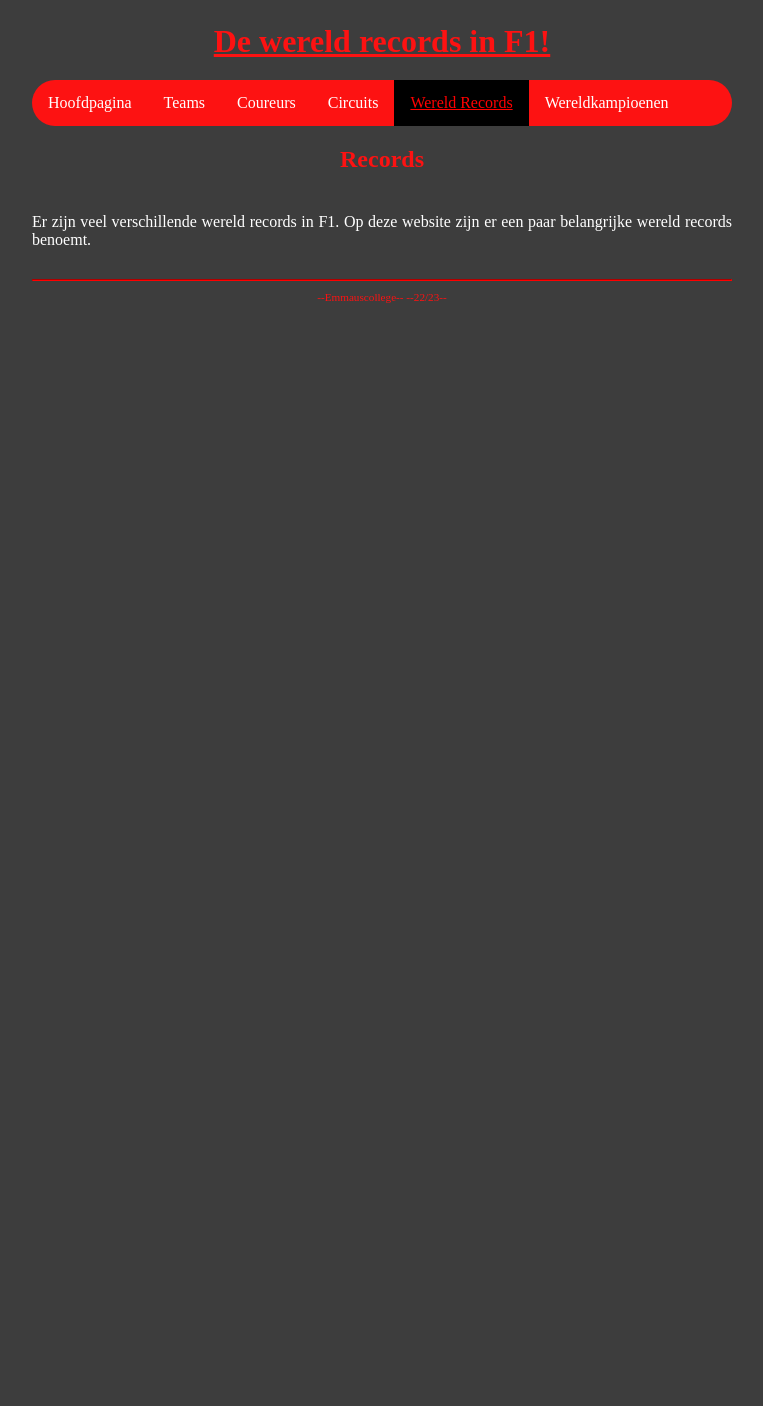
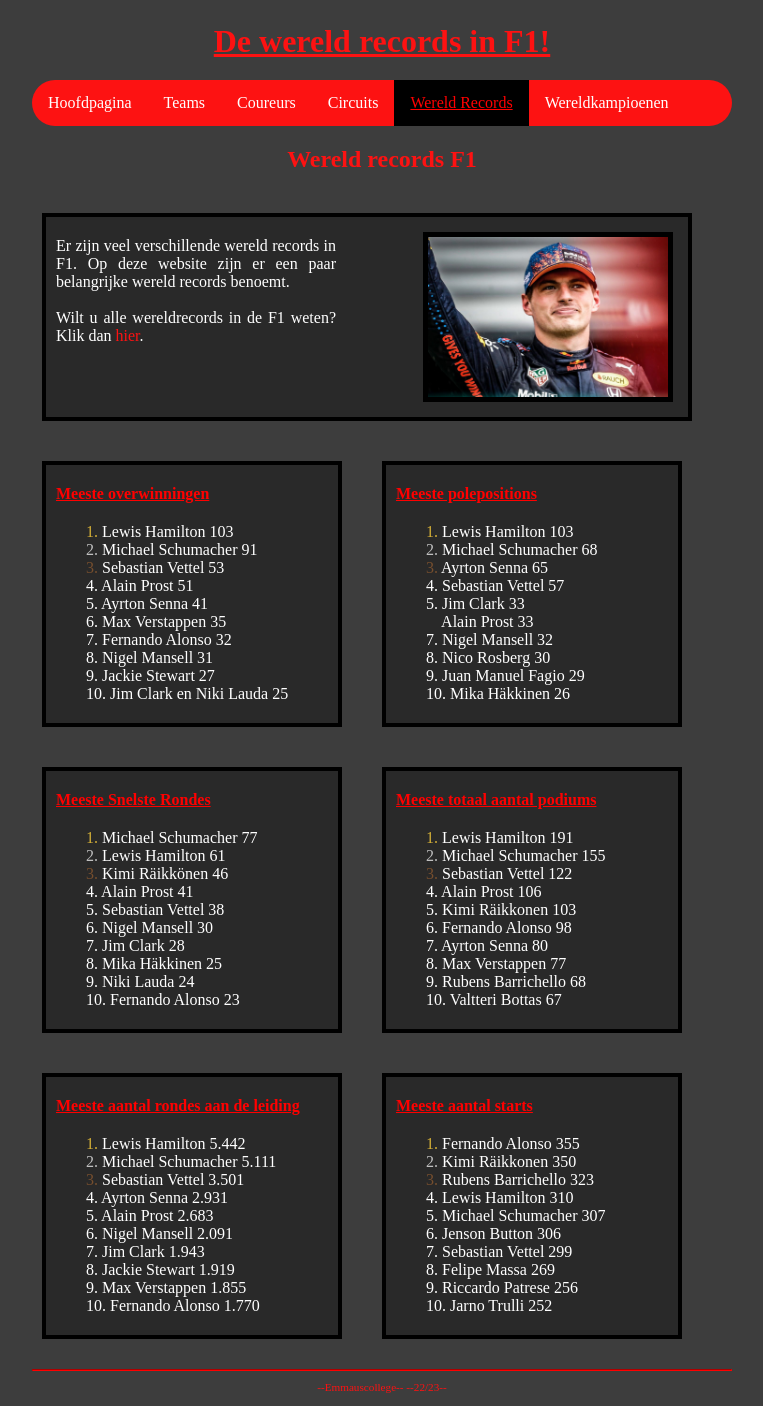
Before and after one commit to emmaus-archief/2223-4H-website-4hin2-jesse, a plain HTML site: page wereldrecords.html in a window 1280 px wide. Shown: the part 7-1413 px from the top of the page, without its empty margins (258-1021 px from the left). Before the commit the page ends 800 px from the top, so only its background shows below. Drawn offline with Linux system fonts and the light colour scheme.

Commit message:
wereldrecords

```diff
--- a/style.css
+++ b/style.css
@@ -132,6 +132,16 @@ a:hover {
 hr {
   border-color:red;
   margin-top:10px;
+}
+
+.gold {
+  color: #d4af37;
+}
+.zilver {
+  color: #c0c0c0;
+}
+.brons {
+  color: #774f2e;
 }
 
 /* Navigatiebalk voor alle pagina's */
@@ -306,3 +316,43 @@ color:red;
  margin-left:10px;
  float:right;
 }
+
+
+.wereldrecordsinfo-box{
+  border:solid #000000 4px;
+  background-color:#292929;
+  margin:10px;
+  width:650px;
+}
+.wereldrecordsinfo-tekst {
+  float:left;
+  width: 300px;
+  padding:10px;
+}
+.wereldrecordsinfo-img {
+  float:right;
+  width: 250px;
+  margin: 15px;
+  border:solid black 5px;
+}
+
+.wereldrecords-boxlinks {
+  border:solid #000000 4px;
+  background-color:#292929;
+  margin:10px;
+  width:300px;
+  margin-top:30px;
+  float:left;
+}
+.wereldrecords-boxrechts {
+  border:solid #000000 4px;
+  background-color:#292929;
+  margin:10px;
+  width:300px;
+  margin-top:30px;
+  float:right;
+  margin-right: 50px;
+}
+.wereldrecords-tekst {
+  padding: 10px;
+}
--- a/wereldrecords.html
+++ b/wereldrecords.html
@@ -25,11 +25,131 @@
         <li><a href="wereldkampioenen.html">Wereldkampioenen</a></li>
       </ul>
     </nav>
-<h2 class="kopjesh2">Records</h2>
+    <h2 class="kopjesh2">Wereld records F1</h2>
     <main>
-      <p>
-        Er zijn veel verschillende wereld records in F1. Op deze website zijn er een paar belangrijke wereld records benoemt.
-      </p>
+
+
+      <div class="wereldrecordsinfo-box">
+        <p class="wereldrecordsinfo-tekst">
+          Er zijn veel verschillende wereld records in F1. Op deze website zijn er een paar belangrijke wereld records
+          benoemt.
+          <br><br>
+          Wilt u alle wereldrecords in de F1 weten? Klik dan <a
+            href="https://nl.wikipedia.org/wiki/Lijst_van_Formule_1-records">hier</a>.
+        </p>
+        <img class="wereldrecordsinfo-img" src="afbeeldingen/wereldrecords/mver.jpg">
+      </div>
+
+      <div class="wereldrecords-boxlinks">
+        <p class="wereldrecords-tekst">
+          <u class="fer"><b>Meeste overwinningen</b></u>
+        <ol>
+          <li><span class="gold">1.</span> Lewis Hamilton 103</li>
+          <li><span class="zilver">2.</span> Michael Schumacher 91</li>
+          <li><span class="brons">3.</span> Sebastian Vettel 53</li>
+          <li>4. Alain Prost 51</li>
+          <li>5. Ayrton Senna 41</li>
+          <li>6. Max Verstappen 35</li>
+          <li>7. Fernando Alonso 32</li>
+          <li>8. Nigel Mansell 31</li>
+          <li>9. Jackie Stewart 27</li>
+          <li>10. Jim Clark en Niki Lauda 25</li>
+        </ol>
+        </p>
+      </div>
+
+
+      <div class="wereldrecords-boxrechts">
+        <p class="wereldrecords-tekst">
+          <u class="fer"><b>Meeste polepositions</b></u>
+        <ol>
+          <li><span class="gold">1.</span> Lewis Hamilton 103</li>
+          <li><span class="zilver">2.</span> Michael Schumacher 68</li>
+          <li><span class="brons">3.</span> Ayrton Senna 65</li>
+          <li>4. Sebastian Vettel 57</li>
+          <li>5. Jim Clark 33 <br>
+&nbsp;&nbsp;&nbsp; Alain Prost 33</li>
+          <li>7. Nigel Mansell 32</li>
+          <li>8. Nico Rosberg 30</li>
+          <li>9. Juan Manuel Fagio 29</li>
+          <li>10. Mika Häkkinen 26</li>
+        </ol>
+        </p>
+      </div>
+
+      <div class="wereldrecords-boxlinks">
+        <p class="wereldrecords-tekst">
+          <u class="fer"><b>Meeste Snelste Rondes</b></u>
+        <ol>
+          <li><span class="gold">1.</span> Michael Schumacher 77</li>
+          <li><span class="zilver">2.</span> Lewis Hamilton 61</li>
+          <li><span class="brons">3.</span> Kimi Räikkönen 46</li>
+          <li>4. Alain Prost 41</li>
+          <li>5. Sebastian Vettel 38</li>
+          <li>6. Nigel Mansell 30</li>
+          <li>7. Jim Clark 28</li>
+          <li>8. Mika Häkkinen 25</li>
+          <li>9. Niki Lauda 24</li>
+          <li>10. Fernando Alonso 23</li>
+        </ol>
+        </p>
+      </div>
+
+      <div class="wereldrecords-boxrechts">
+        <p class="wereldrecords-tekst">
+          <u class="fer"><b>Meeste totaal aantal podiums</b></u>
+        <ol>
+          <li><span class="gold">1.</span> Lewis Hamilton 191</li>
+          <li><span class="zilver">2.</span> Michael Schumacher 155</li>
+          <li><span class="brons">3.</span> Sebastian Vettel 122</li>
+          <li>4. Alain Prost 106</li>
+          <li>5. Kimi Räikkonen 103</li>
+          <li>6. Fernando Alonso 98
+          <li>7. Ayrton Senna 80</li>
+          <li>8. Max Verstappen 77</li>
+          <li>9. Rubens Barrichello 68</li>
+          <li>10. Valtteri Bottas 67</li>
+        </ol>
+        </p>
+      </div>
+
+      <div class="wereldrecords-boxlinks">
+        <p class="wereldrecords-tekst">
+          <u class="fer"><b>Meeste aantal rondes aan de leiding</b></u>
+        <ol>
+          <li><span class="gold">1.</span> Lewis Hamilton 5.442</li>
+          <li><span class="zilver">2.</span> Michael Schumacher 5.111</li>
+          <li><span class="brons">3.</span> Sebastian Vettel 3.501</li>
+          <li>4. Ayrton Senna 2.931</li>
+          <li>5. Alain Prost 2.683</li>
+          <li>6. Nigel Mansell 2.091</li>
+          <li>7. Jim Clark 1.943</li>
+          <li>8. Jackie Stewart 1.919</li>
+          <li>9. Max Verstappen 1.855</li>
+          <li>10. Fernando Alonso 1.770</li>
+        </ol>
+        </p>
+      </div>
+
+      <div class="wereldrecords-boxrechts">
+        <p class="wereldrecords-tekst">
+          <u class="fer"><b>Meeste aantal starts</b></u>
+        <ol>
+          <li><span class="gold">1.</span> Fernando Alonso 355</li>
+          <li><span class="zilver">2.</span> Kimi Räikkonen 350</li>
+          <li><span class="brons">3.</span> Rubens Barrichello 323</li>
+          <li>4. Lewis Hamilton 310</li>
+          <li>5. Michael Schumacher 307</li>
+          <li>6. Jenson Button 306</li>
+          <li>7. Sebastian Vettel 299</li>
+          <li>8. Felipe Massa 269</li>
+          <li>9. Riccardo Patrese 256</li>
+          <li>10. Jarno Trulli 252</li>
+        </ol>
+        </p>
+      </div>
+
+
     </main>
 
     <footer>
```
Also changed, not shown: afbeeldingen/wereldrecords/mver.jpg (added).
